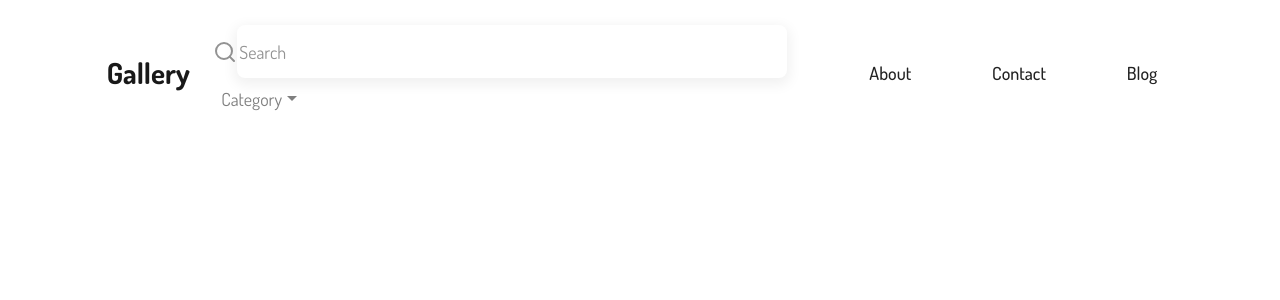
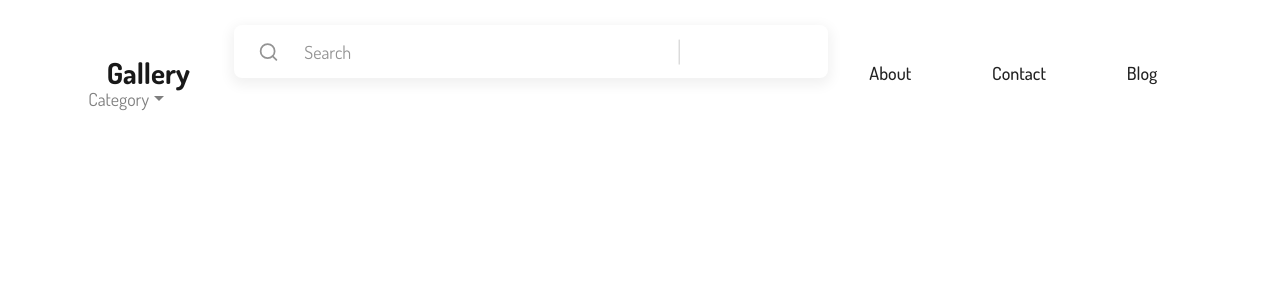
Before and after one commit to victorlomi/Gallery, a Django app: template photos/templates/base.html in a window 1280 px wide. Shown: the top 300 px of the page. Run offline with Django 3.2, Linux system fonts and the light colour scheme; the template is opened without the code that fills it, so the values that code supplies are empty; parts of the project's set-up code (start-up, migrations or seed data) failed here and were passed over; some libraries are stand-ins or nearby versions.

Commit message:
complete navbar design implementation

```diff
--- a/photos/static/photos/style.css
+++ b/photos/static/photos/style.css
@@ -7,13 +7,34 @@
 }
 
 #search-box {
-	width: 550px;
+	width: 594px;
 	box-shadow: 0 4px 13px 3px #0000000f;
 	height: 53px;
 	border: none;
 	border-radius: 8px;
 	color: #939393;
 	font-size: 18px;
+	padding-left: 70px;
+}
+
+#search-icon {
+	position: relative;
+	left: 45px;
+	width: 21px;
+}
+
+#search-divider {
+	font-size: 32px;
+	margin-bottom: 0;
+	position: relative;
+	right: 160px;
+	color: #d1d1d1;
+	font-weight: 200;
+}
+
+#search-dropdown {
+	position: relative;
+	right: 133px;
 }
 
 ::placeholder {
@@ -32,12 +53,12 @@
 }
 
 .nav-search {
-	grid-column: span 6;
+	grid-column: 3 / span 6;
 }
 
 .nav-links {
 	display: flex;
-	grid-column: span 3;
+	grid-column: 9 / span 3;
 	justify-content: space-between;
 }
 
--- a/photos/templates/base.html
+++ b/photos/templates/base.html
@@ -8,7 +8,8 @@
     {% bootstrap_css %}
     {% load static %}
     <link rel="preconnect" href="https://fonts.gstatic.com">
-	<link href="https://fonts.googleapis.com/css2?family=Dosis:wght@400;500;600;700&display=swap" rel="stylesheet">
+	<link href="https://fonts.googleapis.com/css2?family=Dosis:wght@200;300;400;500;600;700&display=swap" rel="stylesheet">
+
     <link rel="stylesheet" type="text/css" href="{% static 'photos/style.css' %}">
   {% endblock %}
 </head>
--- a/photos/templates/navbar.html
+++ b/photos/templates/navbar.html
@@ -8,14 +8,16 @@
 	<!-- Search Form -->
 	<form class="form-inline my-2 my-lg-0 nav-search">
 		<!-- search icon -->
-		<svg xmlns="http://www.w3.org/2000/svg" width="24" height="24" viewBox="0 0 24 24" fill="none" stroke="#939393" stroke-width="2" stroke-linecap="round" stroke-linejoin="round" class="feather feather-search"><circle cx="11" cy="11" r="8"></circle><line x1="21" y1="21" x2="16.65" y2="16.65"></line></svg>
+		<svg id="search-icon" xmlns="http://www.w3.org/2000/svg" width="24" height="24" viewBox="0 0 24 24" fill="none" stroke="#939393" stroke-width="2" stroke-linecap="round" stroke-linejoin="round" class="feather feather-search"><circle cx="11" cy="11" r="8"></circle><line x1="21" y1="21" x2="16.65" y2="16.65"></line></svg>
 
 		<!-- old with form control -->
 	  	<!-- <input id="search-box" class="form-control mr-sm-2" type="search" placeholder="Search" aria-label="Search"> -->
 	  	<input id="search-box" class="mr-sm-2" type="search" placeholder="Search" aria-label="Search">
 
+	  	<p id="search-divider">|</p>
+
 	  	<!-- dropdown -->
-		<ul class="navbar-nav mr-auto">
+		<ul id="search-dropdown" class="navbar-nav mr-auto">
 			<!-- Dropdown Links -->
 			<li class="nav-item dropdown">
 				<a class="nav-link dropdown-toggle nav-search-type" href="#" id="navbarDropdown" role="button" data-toggle="dropdown" aria-haspopup="true" aria-expanded="false">Category</a>
```
